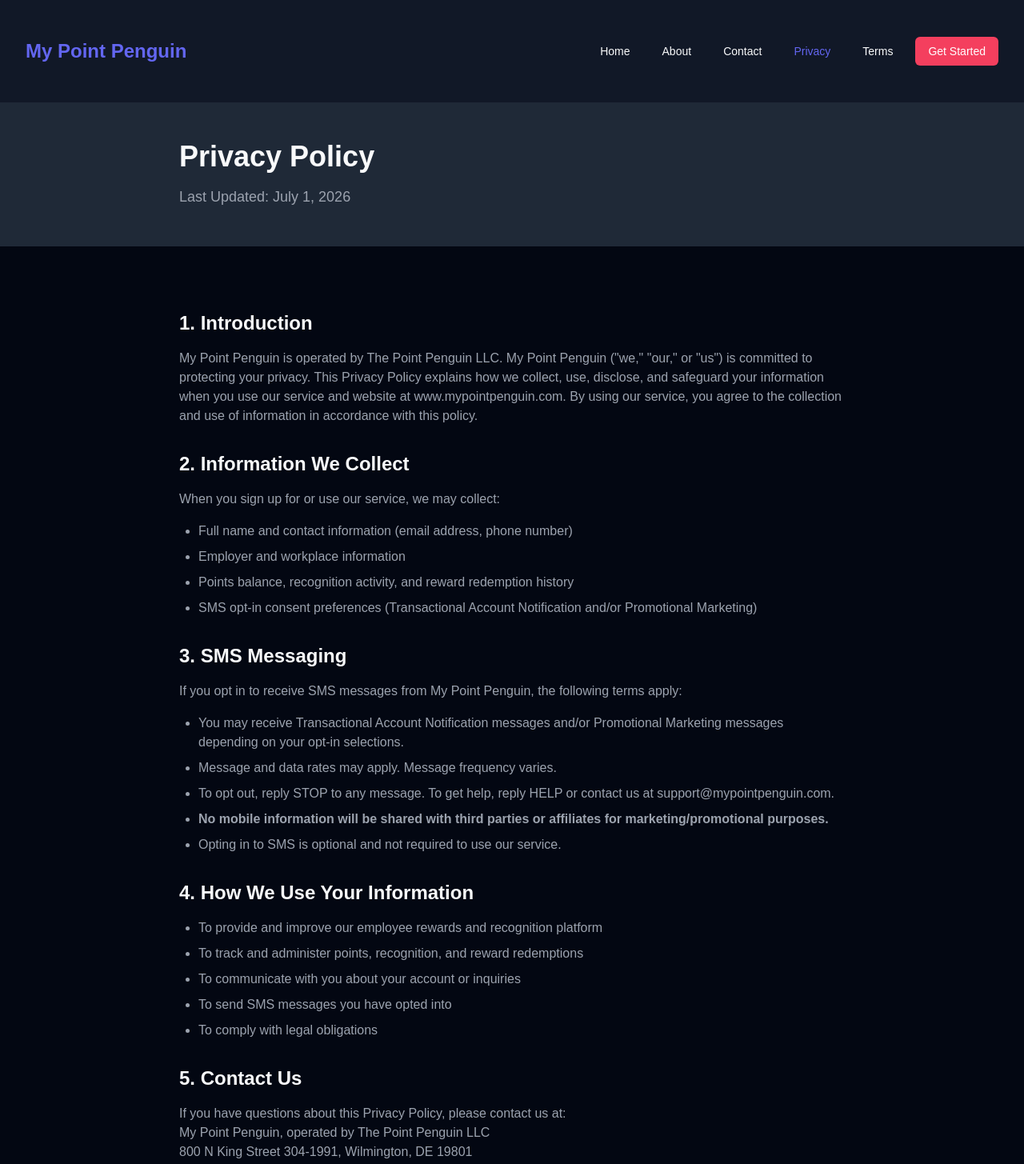
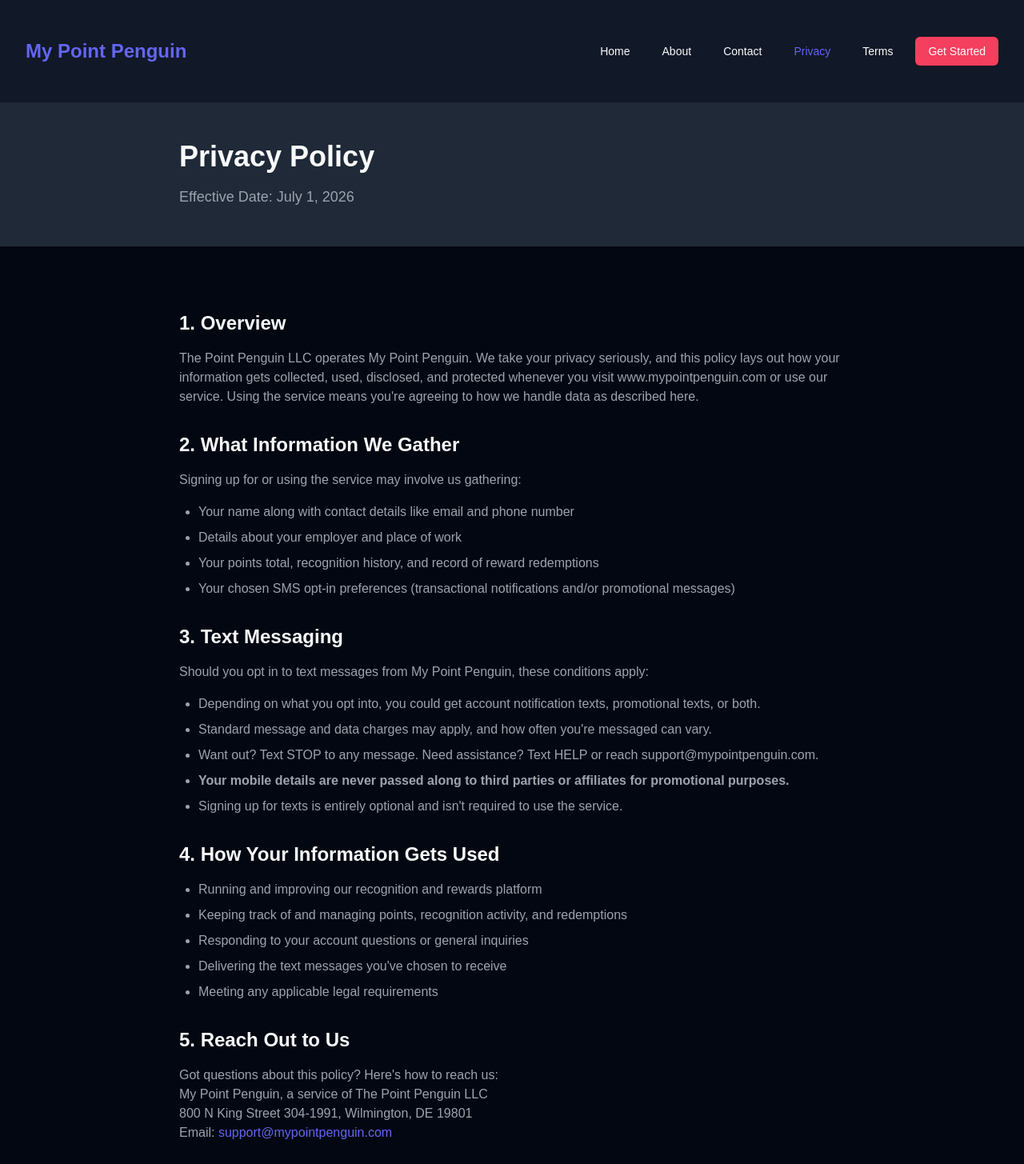
Before and after one commit to erinsimon-code/moxxie-livelifestyleloop, a Next.js app: page /privacy in a window 1280 px wide. Shown: the top 1455 px of the page at 80% size. Built offline with nearby package versions, Linux system fonts and the light colour scheme.

Commit message:
Rewrite site copy to be original while preserving meaning and structure

```diff
--- a/app/components/Footer.tsx
+++ b/app/components/Footer.tsx
@@ -8,7 +8,7 @@ export default function Footer() {
           <div>
             <h3 className="text-xl font-bold mb-4">My Point Penguin</h3>
             <p style={{ color: '#F9FAFB' }}>
-              The employee rewards and recognition platform that helps teams celebrate great work.
+              A platform built to help organizations thank their people and turn great effort into real rewards.
             </p>
           </div>
           <div>
@@ -35,7 +35,7 @@ export default function Footer() {
         </div>
         <div className="mt-8 pt-8 text-center" style={{ borderTop: '1px solid #F43F5E', color: '#F9FAFB' }}>
           <p>&copy; 2026 My Point Penguin. All rights reserved.</p>
-          <p className="mt-2 text-sm">My Point Penguin is operated by The Point Penguin LLC.</p>
+          <p className="mt-2 text-sm">My Point Penguin is a service of The Point Penguin LLC.</p>
         </div>
       </div>
     </footer>
--- a/app/contact/page.tsx
+++ b/app/contact/page.tsx
@@ -24,14 +24,14 @@ export default function ContactPage() {
       <Navbar />
       <section className="py-12" style={{ backgroundColor: '#1F2937' }}>
         <div className="max-w-4xl mx-auto px-4 sm:px-6 lg:px-8">
-          <h1 className="text-4xl font-extrabold mb-4" style={{ color: '#F9FAFB' }}>Contact Us</h1>
-          <p className="text-lg" style={{ color: '#9CA3AF' }}>We're here to help. Reach out with any questions, concerns, or feedback.</p>
+          <h1 className="text-4xl font-extrabold mb-4" style={{ color: '#F9FAFB' }}>Get In Touch</h1>
+          <p className="text-lg" style={{ color: '#9CA3AF' }}>Got a question, a concern, or just some feedback? We'd love to hear from you.</p>
         </div>
       </section>
       <section className="max-w-5xl mx-auto px-4 sm:px-6 lg:px-8 py-12">
         <div className="grid grid-cols-1 md:grid-cols-2 gap-12">
           <div>
-            <h2 className="text-2xl font-bold mb-6" style={{ color: '#F9FAFB' }}>Send Us a Message</h2>
+            <h2 className="text-2xl font-bold mb-6" style={{ color: '#F9FAFB' }}>Drop Us a Line</h2>
             {submitted ? (
               <div className="rounded-xl p-8 text-center" style={{ backgroundColor: '#1F2937', border: '1px solid #F43F5E' }}>
                 <div className="w-16 h-16 rounded-full flex items-center justify-center mx-auto mb-4" style={{ backgroundColor: '#111827' }}>
@@ -39,8 +39,8 @@ export default function ContactPage() {
                     <path strokeLinecap="round" strokeLinejoin="round" strokeWidth={2} d="M5 13l4 4L19 7" />
                   </svg>
                 </div>
-                <h3 className="text-xl font-bold mb-2" style={{ color: '#F9FAFB' }}>Message Sent!</h3>
-                <p style={{ color: '#9CA3AF' }}>Thank you for reaching out. We'll get back to you within 1–2 business days.</p>
+                <h3 className="text-xl font-bold mb-2" style={{ color: '#F9FAFB' }}>Message On Its Way!</h3>
+                <p style={{ color: '#9CA3AF' }}>Thanks for reaching out — expect to hear back from our team within 1–2 business days.</p>
               </div>
             ) : (
               <form onSubmit={handleSubmit} className="space-y-5">
@@ -65,22 +65,22 @@ export default function ContactPage() {
                 </div>
                 <div>
                   <label className="block text-sm font-medium mb-1" style={{ color: '#F9FAFB' }}>Message *</label>
-                  <textarea name="message" required rows={5} value={formData.message} onChange={handleChange} placeholder="How can we help you?" className="block w-full px-4 py-3 rounded-lg text-white" style={{ border: '1px solid #374151', backgroundColor: '#111827' }} />
+                  <textarea name="message" required rows={5} value={formData.message} onChange={handleChange} placeholder="What's on your mind?" className="block w-full px-4 py-3 rounded-lg text-white" style={{ border: '1px solid #374151', backgroundColor: '#111827' }} />
                 </div>
                 <button type="submit" disabled={submitting} className="w-full py-3 px-6 rounded-lg text-white font-semibold transition-opacity" style={{ backgroundColor: submitting ? '#9CA3AF' : '#F43F5E', cursor: submitting ? 'not-allowed' : 'pointer' }}>
-                  {submitting ? 'Sending...' : 'Send Message'}
+                  {submitting ? 'Sending...' : 'Submit'}
                 </button>
               </form>
             )}
           </div>
           <div className="space-y-8">
             <div>
-              <h2 className="text-2xl font-bold mb-4" style={{ color: '#F9FAFB' }}>Contact Information</h2>
+              <h2 className="text-2xl font-bold mb-4" style={{ color: '#F9FAFB' }}>How to Reach Us</h2>
               <div className="space-y-4">
                 <div>
                   <h3 className="text-sm font-semibold uppercase tracking-wide mb-1" style={{ color: '#9CA3AF' }}>Email</h3>
                   <a href="mailto:support@mypointpenguin.com" className="text-base font-medium hover:underline" style={{ color: '#6366F1' }}>support@mypointpenguin.com</a>
-                  <p className="text-sm mt-1" style={{ color: '#9CA3AF' }}>Response within 1–2 business days</p>
+                  <p className="text-sm mt-1" style={{ color: '#9CA3AF' }}>We typically reply within 1–2 business days</p>
                 </div>
                 <div>
                   <h3 className="text-sm font-semibold uppercase tracking-wide mb-1" style={{ color: '#9CA3AF' }}>Phone</h3>
@@ -91,21 +91,21 @@ export default function ContactPage() {
                   <p style={{ color: '#9CA3AF' }}>My Point Penguin<br />800 N King Street 304-1991<br />Wilmington, DE 19801</p>
                 </div>
                 <div>
-                  <h3 className="text-sm font-semibold uppercase tracking-wide mb-1" style={{ color: '#9CA3AF' }}>SMS Support</h3>
-                  <p className="text-sm" style={{ color: '#9CA3AF' }}>Reply <strong>STOP</strong> to opt out. Reply <strong>HELP</strong> for assistance. Message and data rates may apply.</p>
+                  <h3 className="text-sm font-semibold uppercase tracking-wide mb-1" style={{ color: '#9CA3AF' }}>Text Support</h3>
+                  <p className="text-sm" style={{ color: '#9CA3AF' }}>Text <strong>STOP</strong> anytime to opt out, or <strong>HELP</strong> if you need a hand. Carrier rates may apply.</p>
                 </div>
               </div>
             </div>
             <div>
-              <h2 className="text-2xl font-bold mb-4" style={{ color: '#F9FAFB' }}>FAQ</h2>
+              <h2 className="text-2xl font-bold mb-4" style={{ color: '#F9FAFB' }}>Common Questions</h2>
               <div className="space-y-4">
                 <div>
-                  <h3 className="text-sm font-semibold mb-1" style={{ color: '#F9FAFB' }}>How do I opt out of SMS?</h3>
-                  <p className="text-sm" style={{ color: '#9CA3AF' }}>Reply <strong>STOP</strong> to any message. You'll be removed immediately.</p>
+                  <h3 className="text-sm font-semibold mb-1" style={{ color: '#F9FAFB' }}>How can I stop getting texts?</h3>
+                  <p className="text-sm" style={{ color: '#9CA3AF' }}>Just text <strong>STOP</strong> back to any message and you'll be taken off the list right away.</p>
                 </div>
                 <div>
-                  <h3 className="text-sm font-semibold mb-1" style={{ color: '#F9FAFB' }}>Will my info be shared?</h3>
-                  <p className="text-sm" style={{ color: '#9CA3AF' }}>No. We do not sell or share your mobile number with third parties for marketing. See our <a href="/privacy" className="font-medium hover:underline" style={{ color: '#6366F1' }}>Privacy Policy</a>.</p>
+                  <h3 className="text-sm font-semibold mb-1" style={{ color: '#F9FAFB' }}>Do you share my details with anyone?</h3>
+                  <p className="text-sm" style={{ color: '#9CA3AF' }}>Never for marketing purposes — your phone number stays with us. Full details are in our <a href="/privacy" className="font-medium hover:underline" style={{ color: '#6366F1' }}>Privacy Policy</a>.</p>
                 </div>
               </div>
             </div>
--- a/app/layout.tsx
+++ b/app/layout.tsx
@@ -13,8 +13,8 @@ const geistMono = Geist_Mono({
 });
 
 export const metadata: Metadata = {
-  title: "My Point Penguin - Employee Rewards & Recognition Platform",
-  description: "My Point Penguin is an employee rewards and recognition platform that helps companies celebrate great work and reward employees with real, redeemable points.",
+  title: "My Point Penguin | Employee Recognition & Rewards",
+  description: "My Point Penguin helps organizations celebrate great work by giving employees real, redeemable points for recognition and achievement.",
 };
 
 export default function RootLayout({
--- a/app/privacy/page.tsx
+++ b/app/privacy/page.tsx
@@ -9,46 +9,46 @@ export default function PrivacyPage() {
       <section className="py-12" style={{ backgroundColor: '#1F2937' }}>
         <div className="max-w-4xl mx-auto px-4 sm:px-6 lg:px-8">
           <h1 className="text-4xl font-extrabold mb-4" style={{ color: '#F9FAFB' }}>Privacy Policy</h1>
-          <p className="text-lg" style={{ color: '#9CA3AF' }}>Last Updated: July 1, 2026</p>
+          <p className="text-lg" style={{ color: '#9CA3AF' }}>Effective Date: July 1, 2026</p>
         </div>
       </section>
       <section className="max-w-4xl mx-auto px-4 sm:px-6 lg:px-8 py-12">
         <div className="prose prose-lg max-w-none">
-          <h2 className="text-2xl font-bold mt-8 mb-4" style={{ color: '#F9FAFB' }}>1. Introduction</h2>
+          <h2 className="text-2xl font-bold mt-8 mb-4" style={{ color: '#F9FAFB' }}>1. Overview</h2>
           <p className="mb-6" style={{ color: '#9CA3AF' }}>
-            My Point Penguin is operated by The Point Penguin LLC. My Point Penguin ("we," "our," or "us") is committed to protecting your privacy. This Privacy Policy explains how we collect, use, disclose, and safeguard your information when you use our service and website at www.mypointpenguin.com. By using our service, you agree to the collection and use of information in accordance with this policy.
+            The Point Penguin LLC operates My Point Penguin. We take your privacy seriously, and this policy lays out how your information gets collected, used, disclosed, and protected whenever you visit www.mypointpenguin.com or use our service. Using the service means you're agreeing to how we handle data as described here.
           </p>
-          <h2 className="text-2xl font-bold mt-8 mb-4" style={{ color: '#F9FAFB' }}>2. Information We Collect</h2>
-          <p className="mb-4" style={{ color: '#9CA3AF' }}>When you sign up for or use our service, we may collect:</p>
+          <h2 className="text-2xl font-bold mt-8 mb-4" style={{ color: '#F9FAFB' }}>2. What Information We Gather</h2>
+          <p className="mb-4" style={{ color: '#9CA3AF' }}>Signing up for or using the service may involve us gathering:</p>
           <ul className="list-disc pl-6 mb-6 space-y-2" style={{ color: '#9CA3AF' }}>
-            <li>Full name and contact information (email address, phone number)</li>
-            <li>Employer and workplace information</li>
-            <li>Points balance, recognition activity, and reward redemption history</li>
-            <li>SMS opt-in consent preferences (Transactional Account Notification and/or Promotional Marketing)</li>
+            <li>Your name along with contact details like email and phone number</li>
+            <li>Details about your employer and place of work</li>
+            <li>Your points total, recognition history, and record of reward redemptions</li>
+            <li>Your chosen SMS opt-in preferences (transactional notifications and/or promotional messages)</li>
           </ul>
-          <h2 className="text-2xl font-bold mt-8 mb-4" style={{ color: '#F9FAFB' }}>3. SMS Messaging</h2>
+          <h2 className="text-2xl font-bold mt-8 mb-4" style={{ color: '#F9FAFB' }}>3. Text Messaging</h2>
           <p className="mb-4" style={{ color: '#9CA3AF' }}>
-            If you opt in to receive SMS messages from My Point Penguin, the following terms apply:
+            Should you opt in to text messages from My Point Penguin, these conditions apply:
           </p>
           <ul className="list-disc pl-6 mb-6 space-y-2" style={{ color: '#9CA3AF' }}>
-            <li>You may receive Transactional Account Notification messages and/or Promotional Marketing messages depending on your opt-in selections.</li>
-            <li>Message and data rates may apply. Message frequency varies.</li>
-            <li>To opt out, reply STOP to any message. To get help, reply HELP or contact us at support@mypointpenguin.com.</li>
-            <li><strong>No mobile information will be shared with third parties or affiliates for marketing/promotional purposes.</strong></li>
-            <li>Opting in to SMS is optional and not required to use our service.</li>
+            <li>Depending on what you opt into, you could get account notification texts, promotional texts, or both.</li>
+            <li>Standard message and data charges may apply, and how often you're messaged can vary.</li>
+            <li>Want out? Text STOP to any message. Need assistance? Text HELP or reach support@mypointpenguin.com.</li>
+            <li><strong>Your mobile details are never passed along to third parties or affiliates for promotional purposes.</strong></li>
+            <li>Signing up for texts is entirely optional and isn't required to use the service.</li>
           </ul>
-          <h2 className="text-2xl font-bold mt-8 mb-4" style={{ color: '#F9FAFB' }}>4. How We Use Your Information</h2>
+          <h2 className="text-2xl font-bold mt-8 mb-4" style={{ color: '#F9FAFB' }}>4. How Your Information Gets Used</h2>
           <ul className="list-disc pl-6 mb-6 space-y-2" style={{ color: '#9CA3AF' }}>
-            <li>To provide and improve our employee rewards and recognition platform</li>
-            <li>To track and administer points, recognition, and reward redemptions</li>
-            <li>To communicate with you about your account or inquiries</li>
-            <li>To send SMS messages you have opted into</li>
-            <li>To comply with legal obligations</li>
+            <li>Running and improving our recognition and rewards platform</li>
+            <li>Keeping track of and managing points, recognition activity, and redemptions</li>
+            <li>Responding to your account questions or general inquiries</li>
+            <li>Delivering the text messages you've chosen to receive</li>
+            <li>Meeting any applicable legal requirements</li>
           </ul>
-          <h2 className="text-2xl font-bold mt-8 mb-4" style={{ color: '#F9FAFB' }}>5. Contact Us</h2>
+          <h2 className="text-2xl font-bold mt-8 mb-4" style={{ color: '#F9FAFB' }}>5. Reach Out to Us</h2>
           <p className="mb-6" style={{ color: '#9CA3AF' }}>
-            If you have questions about this Privacy Policy, please contact us at:<br />
-            My Point Penguin, operated by The Point Penguin LLC<br />
+            Got questions about this policy? Here's how to reach us:<br />
+            My Point Penguin, a service of The Point Penguin LLC<br />
             800 N King Street 304-1991, Wilmington, DE 19801<br />
             Email: <a href="mailto:support@mypointpenguin.com" style={{ color: '#6366F1' }}>support@mypointpenguin.com</a>
           </p>
--- a/app/terms/page.tsx
+++ b/app/terms/page.tsx
@@ -9,37 +9,37 @@ export default function TermsPage() {
       <section className="py-12" style={{ backgroundColor: '#1F2937' }}>
         <div className="max-w-4xl mx-auto px-4 sm:px-6 lg:px-8">
           <h1 className="text-4xl font-extrabold mb-4" style={{ color: '#F9FAFB' }}>Terms of Service</h1>
-          <p className="text-lg" style={{ color: '#9CA3AF' }}>Last Updated: July 1, 2026</p>
+          <p className="text-lg" style={{ color: '#9CA3AF' }}>Effective Date: July 1, 2026</p>
         </div>
       </section>
       <section className="max-w-4xl mx-auto px-4 sm:px-6 lg:px-8 py-12">
         <div className="prose prose-lg max-w-none">
-          <h2 className="text-2xl font-bold mt-8 mb-4" style={{ color: '#F9FAFB' }}>1. Acceptance of Terms</h2>
+          <h2 className="text-2xl font-bold mt-8 mb-4" style={{ color: '#F9FAFB' }}>1. Agreeing to These Terms</h2>
           <p className="mb-6" style={{ color: '#9CA3AF' }}>
-            My Point Penguin is operated by The Point Penguin LLC. By accessing or using My Point Penguin's service ("Service"), you agree to be bound by these Terms of Service ("Terms"). If you do not agree to these Terms, you may not access or use the Service.
+            The Point Penguin LLC runs My Point Penguin. Accessing or using our service (the "Service") means you're agreeing to follow these Terms of Service (the "Terms"). If these Terms don't work for you, please don't use the Service.
           </p>
-          <h2 className="text-2xl font-bold mt-8 mb-4" style={{ color: '#F9FAFB' }}>2. Description of Service</h2>
+          <h2 className="text-2xl font-bold mt-8 mb-4" style={{ color: '#F9FAFB' }}>2. What the Service Does</h2>
           <p className="mb-6" style={{ color: '#9CA3AF' }}>
-            My Point Penguin provides an employee rewards and recognition platform accessible through www.mypointpenguin.com, allowing organizations to recognize employees and allowing employees to earn and redeem points for rewards.
+            Through www.mypointpenguin.com, My Point Penguin gives organizations a way to recognize their people and lets employees build up and cash in points for rewards.
           </p>
-          <h2 className="text-2xl font-bold mt-8 mb-4" style={{ color: '#F9FAFB' }}>3. SMS Communications</h2>
+          <h2 className="text-2xl font-bold mt-8 mb-4" style={{ color: '#F9FAFB' }}>3. Text Message Program</h2>
           <p className="mb-4" style={{ color: '#9CA3AF' }}>
-            By opting in to SMS communications, you agree to receive Transactional Account Notification and Promotional Marketing text messages from My Point Penguin. The following terms apply:
+            Opting in to receive texts means you're agreeing to get account notifications and/or promotional messages from My Point Penguin. Here's what to know:
           </p>
           <ul className="list-disc pl-6 mb-6 space-y-2" style={{ color: '#9CA3AF' }}>
-            <li>Message and data rates may apply. Message frequency varies.</li>
-            <li>You may opt out at any time by replying STOP. For help, reply HELP or contact support@mypointpenguin.com.</li>
-            <li>Carriers are not liable for delayed or undelivered messages.</li>
-            <li>Consent is not a condition of purchase.</li>
-            <li>For more information about how we collect, use, and protect your information, see our <Link href="/privacy" style={{ color: '#6366F1' }} className="underline">Privacy Policy</Link>.</li>
+            <li>Standard message and data rates may apply, and how often you hear from us can vary.</li>
+            <li>Opt out whenever you like by texting STOP. Need help? Text HELP or email support@mypointpenguin.com.</li>
+            <li>We're not responsible if a carrier delays or fails to deliver a message.</li>
+            <li>You don't need to agree to texts in order to make a purchase.</li>
+            <li>Want the full picture on how we handle your data? Check out our <Link href="/privacy" style={{ color: '#6366F1' }} className="underline">Privacy Policy</Link>.</li>
           </ul>
-          <h2 className="text-2xl font-bold mt-8 mb-4" style={{ color: '#F9FAFB' }}>4. Limitation of Liability</h2>
+          <h2 className="text-2xl font-bold mt-8 mb-4" style={{ color: '#F9FAFB' }}>4. Liability Limits</h2>
           <p className="mb-6" style={{ color: '#9CA3AF' }}>
-            My Point Penguin shall not be liable for any indirect, incidental, special, consequential, or punitive damages resulting from your use of or inability to use the Service.
+            My Point Penguin isn't responsible for indirect, incidental, special, consequential, or punitive damages that come from using, or being unable to use, the Service.
           </p>
-          <h2 className="text-2xl font-bold mt-8 mb-4" style={{ color: '#F9FAFB' }}>5. Contact</h2>
+          <h2 className="text-2xl font-bold mt-8 mb-4" style={{ color: '#F9FAFB' }}>5. Get in Touch</h2>
           <p className="mb-6" style={{ color: '#9CA3AF' }}>
-            For questions about these Terms, contact us at support@mypointpenguin.com or 800 N King Street 304-1991, Wilmington, DE 19801.
+            Questions about these Terms? Reach us at support@mypointpenguin.com or write to 800 N King Street 304-1991, Wilmington, DE 19801.
           </p>
         </div>
       </section>
--- a/app/verify/page.tsx
+++ b/app/verify/page.tsx
@@ -79,7 +79,7 @@ function VerifyPageContent() {
             <CheckCircle className="w-8 h-8" style={{ color: '#F43F5E' }} strokeWidth={1.5} />
           </div>
         </div>
-        <h2 className="text-xl font-bold text-center mb-6" style={{ color: '#F9FAFB' }}>Verify Your Number</h2>
+        <h2 className="text-xl font-bold text-center mb-6" style={{ color: '#F9FAFB' }}>Confirm Your Phone Number</h2>
         <input
           type="tel"
           value={phone}
@@ -105,7 +105,7 @@ function VerifyPageContent() {
             </span>
           ) : 'Submit'}
         </button>
-        <p className="text-xs text-center mt-6" style={{ color: '#9CA3AF' }}>Secured by My Point Penguin</p>
+        <p className="text-xs text-center mt-6" style={{ color: '#9CA3AF' }}>Protected by My Point Penguin</p>
       </div>
     </div>
   );
```
Also changed, not shown: app/about/page.tsx (+13 -13 lines), app/page.tsx (+13 -13 lines), app/signup/page.tsx (+11 -11 lines).
